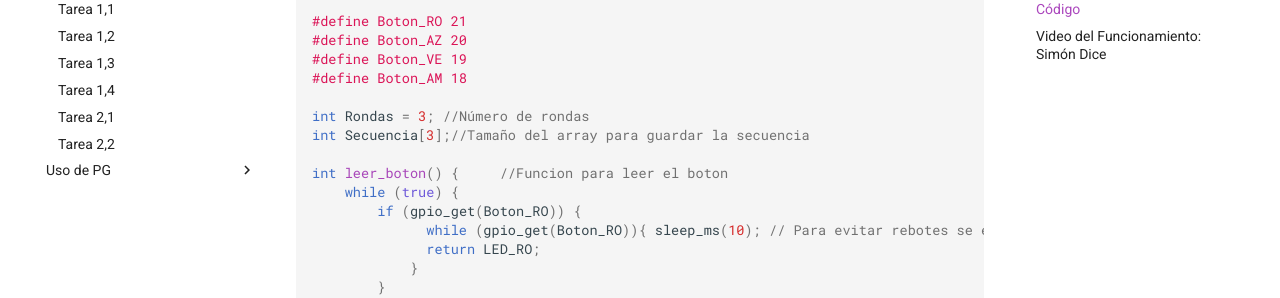
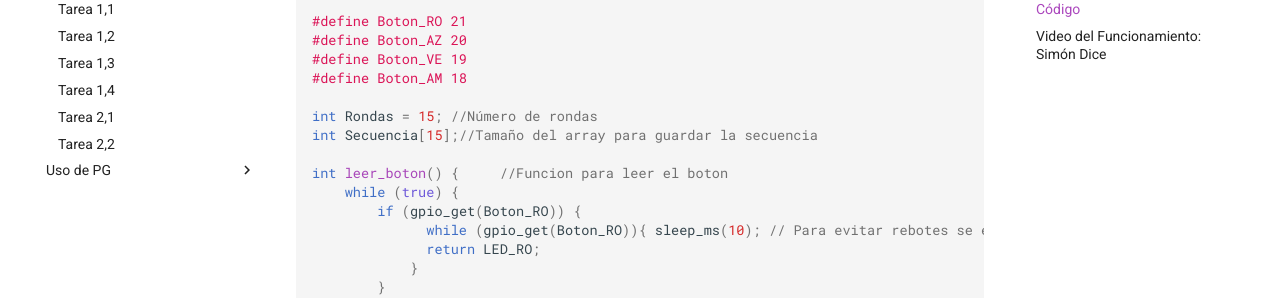
Before and after one commit to Oskihgez/Mi-Portafolio, an MkDocs documentation site: the page built from docs/Sistemas_Embebidos_I/Examen_1.md, in a window 1280 px wide and 900 px high, scrolled down 1762 px. Shown: the part 153-451 px from the top of the window. Built offline with MkDocs 1.6.1 and Material for MkDocs 9.7.7, drawn with Linux system fonts in a browser that asks for light colours.

Commit message:
cambio XVI

```diff
--- a/docs/Sistemas_Embebidos_I/Examen_1.md
+++ b/docs/Sistemas_Embebidos_I/Examen_1.md
@@ -50,8 +50,8 @@ Esquemático del circuito usado durante el reto.
 #define Boton_VE 19
 #define Boton_AM 18
 
-int Rondas = 3; //Número de rondas
-int Secuencia[3];//Tamaño del array para guardar la secuencia
+int Rondas = 15; //Número de rondas
+int Secuencia[15];//Tamaño del array para guardar la secuencia
 
 int leer_boton() {     //Funcion para leer el boton
     while (true) {
```
